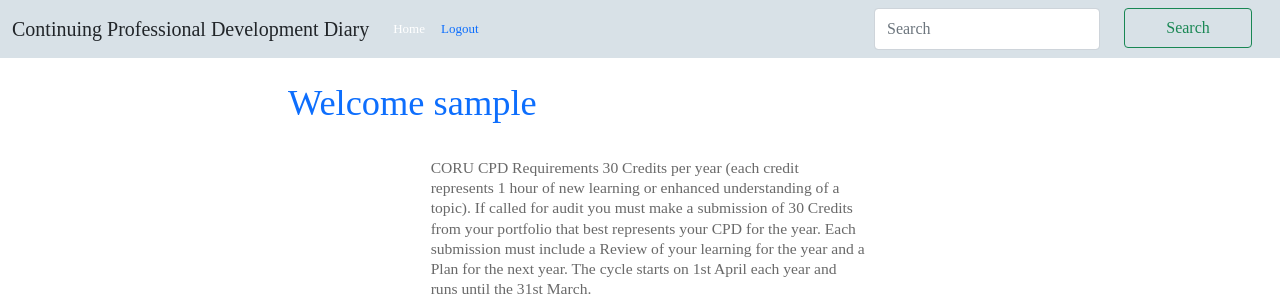
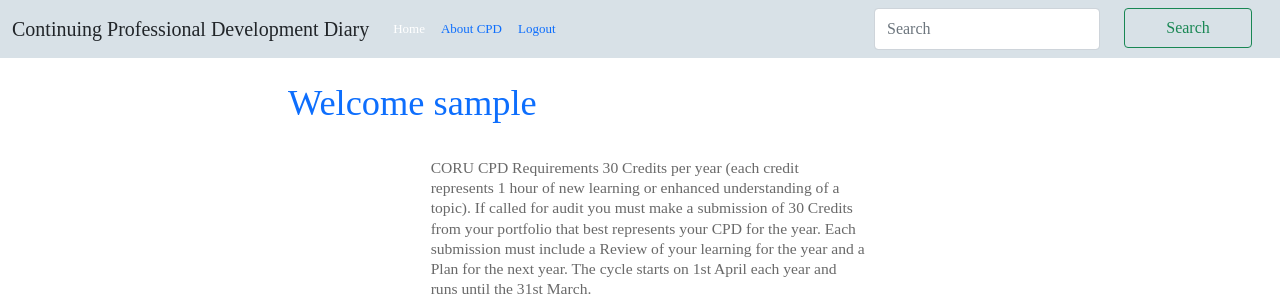
Before and after one commit to DaveTrev/p4-Django-diary, a Django app: page / in a window 1280 px wide. Shown: the top 300 px of the page. Run offline with Django 3.2, Linux system fonts and the light colour scheme; the visitor is signed in with stand-in values (Sample User, id 1); data that the repository does not hold is empty; some web fonts are replaced.

Commit message:
created about page

```diff
--- a/cpddiary/templates/cpddiary/base.html
+++ b/cpddiary/templates/cpddiary/base.html
@@ -31,6 +31,9 @@
             <ul class="navbar-nav me-auto mb-2 mb-lg-0">
                 <li class="nav-item">
                     <a class="nav-link active text-white" aria-current="page" href="{% url 'entry-list' %}">Home</a>
+                </li>
+                <li class="nav-item">
+                    <a class="nav-link text-black" href="{% url 'about' %}">About CPD</a>
                 </li>
                 {% if request.user.is_authenticated %}
                 <li class="nav-item">
--- a/cpddiary/urls.py
+++ b/cpddiary/urls.py
@@ -5,12 +5,14 @@ from .views import (
     DiaryCreateView,
     DiaryUpdateView,
     DiaryDeleteView,
+    AboutPageView,
     )
 from django.contrib.auth.views import LogoutView
 
 
 urlpatterns = [
     path('', DiaryListView.as_view(), name="entry-list"),
+    path('about/', AboutPageView.as_view(), name="about"),
     path('entry/<int:pk>/',
          DiaryDetailView.as_view(),
          name='entry-detail'),
--- a/cpddiary/views.py
+++ b/cpddiary/views.py
@@ -11,8 +11,13 @@ from django.views.generic import (
 from django.urls import reverse_lazy
 from django.contrib.auth.views import LoginView
 from django.contrib.auth.mixins import LoginRequiredMixin, UserPassesTestMixin
+from django.views.generic import TemplateView
 from .models import Entry
 from .forms import EntryForm
+
+
+class AboutPageView(TemplateView):
+    template_name = 'about.html'
 
 
 class DiaryListView(LoginRequiredMixin, ListView):
```
Also changed, not shown: templates/about.html (added, +9 -0 lines).
